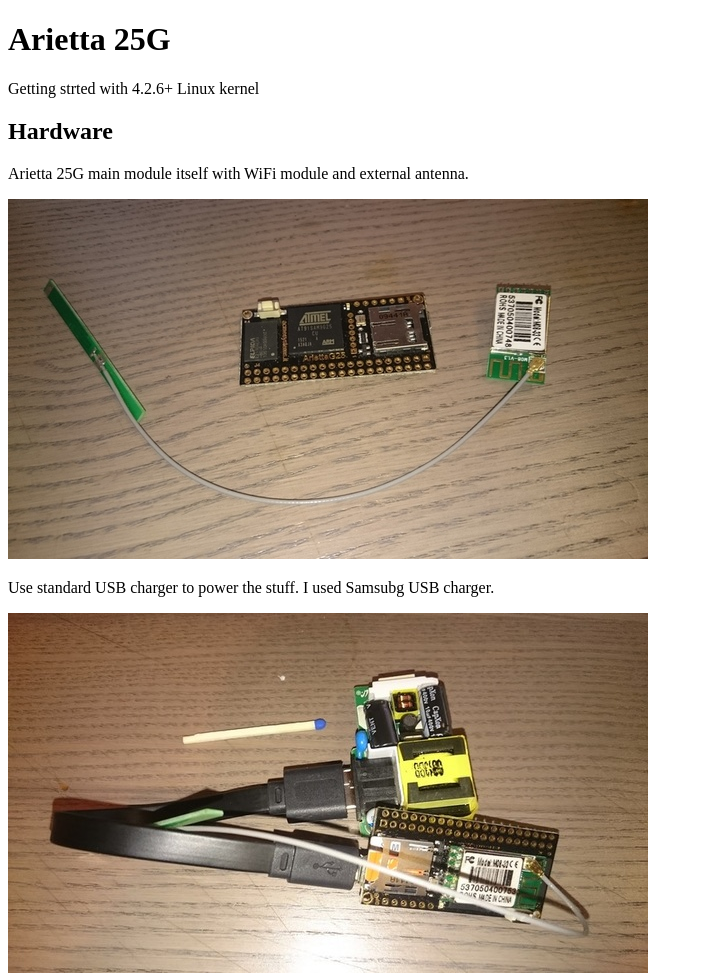
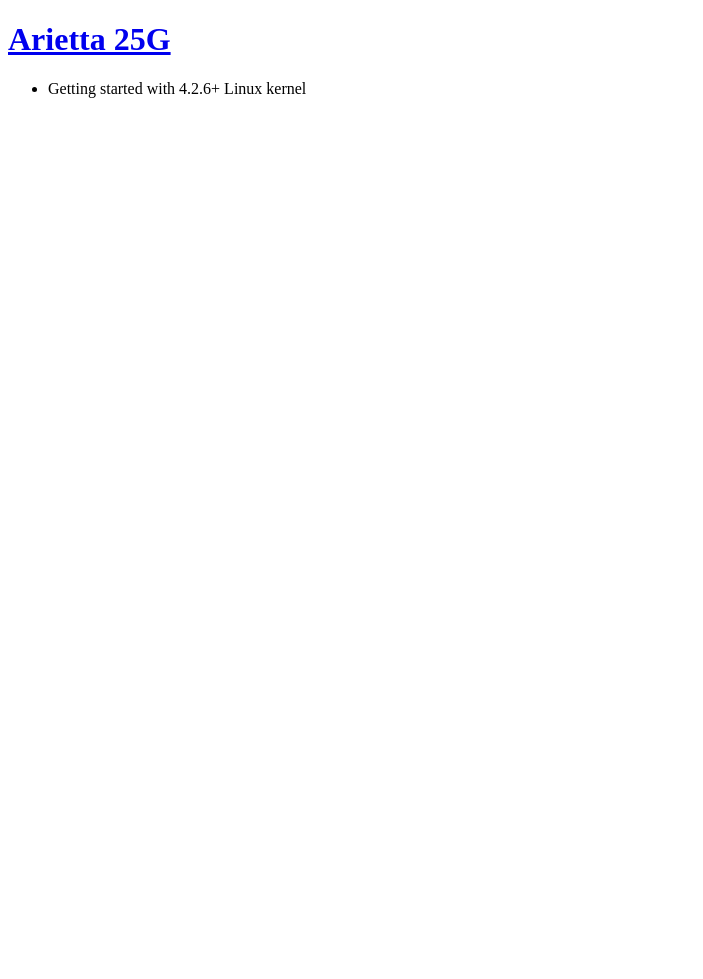
Before and after one commit to ConstdR/constdr.github.io, a plain HTML site: page index.html in a window 1280 px wide. Shown: the whole page, without its empty margins (0-703 px from the left). After the commit the page ends 800 px from the top, so only its background shows below. Drawn offline with Linux system fonts and the light colour scheme.

Commit message:
move arietta stuff

```diff
--- a/index.html
+++ b/index.html
@@ -4,12 +4,9 @@
 <title>Blog will be here</title>
 </head>
 <body>
-<h1>Arietta 25G</h1>
-<p>Getting strted with 4.2.6+ Linux kernel</p>
-<h2>Hardware</h2>
-<p>Arietta 25G main module itself with WiFi module and external antenna.</p>
-<a href="img/orig/AriettaAndWiFi.jpg"><img src="img/AriettaAndWiFi.jpg"/></a>
-<p>Use standard USB charger to power the stuff. I used Samsubg USB charger.</p>
-<a href="img/orig/AriettaAndPowerSupply.jpg"><img src="img/AriettaAndPowerSupply.jpg"/></a>
+<h1><a href="Arietta/index.html">Arietta 25G</a></h1>
+<ul>
+<li>Getting started with 4.2.6+ Linux kernel</li>
+</ul>
 </body>
 </html>
```
Also changed, not shown: Arietta/index.html (added, +15 -0 lines), Arietta/img/AriettaAndPowerSupply.jpg (renamed from img/AriettaAndPowerSupply.jpg), Arietta/img/AriettaAndWiFi.jpg (renamed from img/AriettaAndWiFi.jpg), Arietta/img/orig/AriettaAndPowerSupply.jpg (renamed from img/orig/AriettaAndPowerSupply.jpg), 2 other files.
